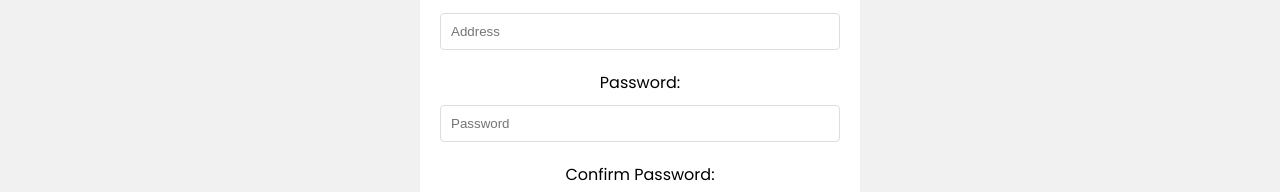
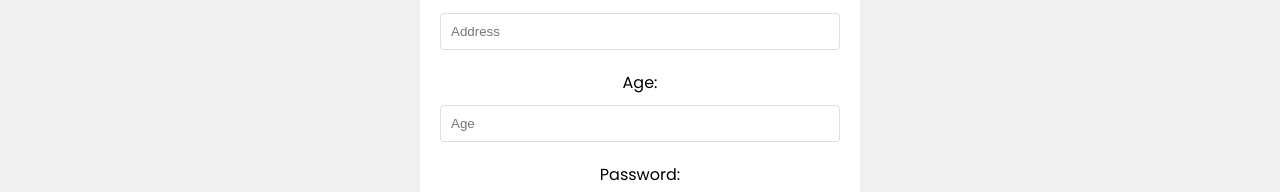
Before and after one commit to alexharris0214/ApplicationPortalFrontend, a React (Vite) app in the folder react/: page /signup in a window 1280 px wide. Shown: the part 589-781 px from the top of the page. Built offline with nearby package versions, Linux system fonts and the light colour scheme.

Commit message:
working front end

```diff
--- a/react/hooks/useSignUp.js
+++ b/react/hooks/useSignUp.js
@@ -7,7 +7,7 @@ const useSignUp = () => {
   const [isLoading, setIsLoading] = useState(false);
   const { dispatch } = useAuthContext();
 
-  const signup = async (firstName, lastName, email, password, role) => {
+  const signup = async (firstName, lastName, email, password, role, address, phoneNumber, age) => {
     setIsLoading(true);
     setError(null);
 
@@ -16,6 +16,9 @@ const useSignUp = () => {
       lastName,
       email,
       password,
+      age,
+      phoneNumber,
+      address,
       role,
     };
 
--- a/react/pages/SignUp.jsx
+++ b/react/pages/SignUp.jsx
@@ -12,6 +12,7 @@ const SignUp = () => {
     const [lastName, setLastName] = useState('');
     const [role, setRole] = useState('CANDIDATE');
     const [formError, setFormError] = useState('');
+    const [age, setAge] = useState(0)
     const { signup, error, isLoading } = useSignUp();
 
     const handleSubmit = async (e) => {
@@ -21,7 +22,7 @@ const SignUp = () => {
         try {
             validation.checkEmail(email);
             validation.checkPassword(password, confirmPassword);
-            await signup(firstName, lastName, email, password, role);
+            await signup(firstName, lastName, email, password, role, address, phoneNumber, age);
         } catch (e) {
             setFormError(e);
         }
@@ -65,6 +66,13 @@ const SignUp = () => {
                 onChange={(e) => setAddress(e.target.value)}
                 value={address}
             />
+            <label>Age:</label>
+            <input
+                type="text"
+                placeholder="Age"
+                onChange={(e) => setAge(Number(e.target.value))}
+                value={address}
+            />
             <label>Password:</label>
             <input
                 type="password"
--- a/react/src/App.css
+++ b/react/src/App.css
@@ -100,7 +100,6 @@ form.signup,form.login {
 .search-container {
   display: flex;
   flex-direction: row;
-
   align-items: center;
   justify-content: space-evenly;
   align-content: space-evenly;
```
